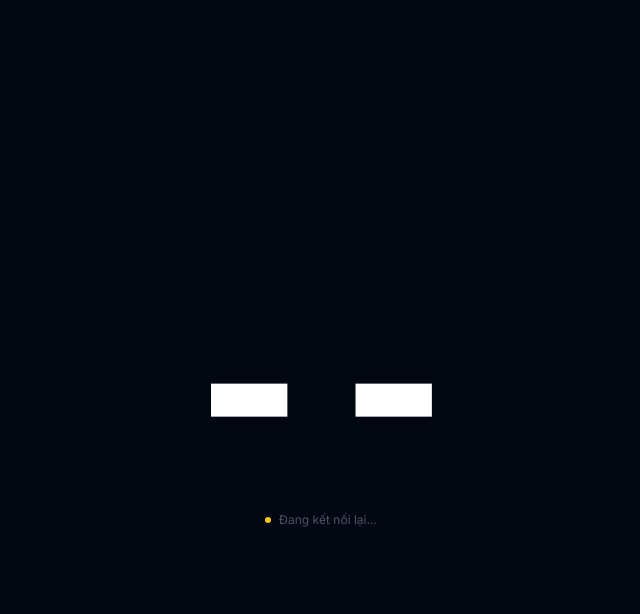
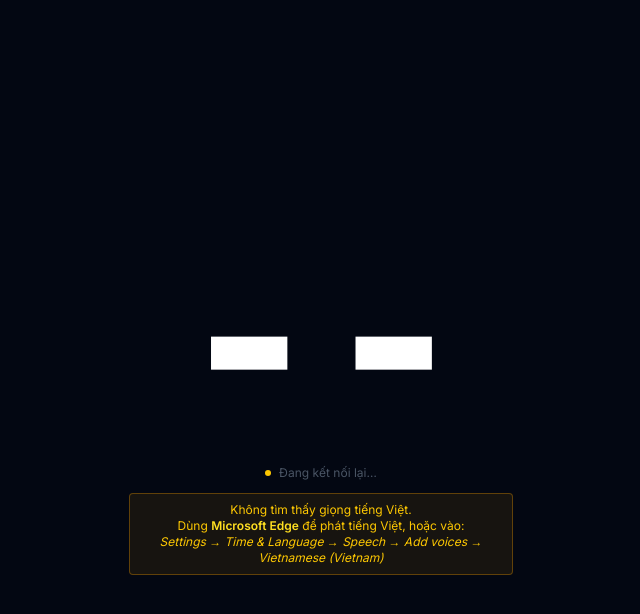
Before and after one commit to mncuchiinhuttt/GoiSoKhamBenh, a SvelteKit app: page /display in a window 1280 px wide. Both pictures are taken after a click on the button "Bật loa". Shown: the top 614 px of the page, without its empty margins (319-959 px from the left). Built offline with nearby package versions, Linux system fonts and the light colour scheme; no server answers.

Commit message:
Add Vietnamese TTS voice support and warning for missing voice

```diff
--- a/src/routes/display/+page.svelte
+++ b/src/routes/display/+page.svelte
@@ -18,6 +18,8 @@
 
 	// Cached Vietnamese voice — loaded after voiceschanged fires (async on Chrome)
 	let viVoice: SpeechSynthesisVoice | null = null;
+	// True once a Vietnamese voice is confirmed available — drives the warning banner
+	let voiceReady = $state(false);
 
 	// Pending speech timeout ID — cleared before each new call to prevent
 	// double-queuing when two CALLED messages arrive within the debounce window.
@@ -28,7 +30,9 @@
 		viVoice =
 			voices.find((v) => v.lang === 'vi-VN') ??
 			voices.find((v) => v.lang.startsWith('vi')) ??
+			voices.find((v) => v.name.toLowerCase().includes('vietnamese')) ??
 			null;
+		voiceReady = viVoice !== null;
 	}
 
 	onMount(() => {
@@ -51,6 +55,21 @@
 		audioEnabled = true;
 	}
 
+	// Convert 1–99 to Vietnamese words so TTS reads naturally and slowly.
+	// Reading "hai mươi mốt" is inherently slower + clearer than reading "21".
+	function numberToVietnamese(n: number): string {
+		const units = ['không', 'một', 'hai', 'ba', 'bốn', 'năm', 'sáu', 'bảy', 'tám', 'chín'];
+		if (n <= 9) return units[n];
+		if (n === 10) return 'mười';
+		const tens = Math.floor(n / 10);
+		const unit = n % 10;
+		const tensWord = tens === 1 ? 'mười' : `${units[tens]} mươi`;
+		if (unit === 0) return tensWord;
+		if (unit === 1 && tens > 1) return `${tensWord} mốt`;
+		if (unit === 5 && tens >= 1) return `${tensWord} lăm`;
+		return `${tensWord} ${units[unit]}`;
+	}
+
 	function announce(called: CalledMessage): void {
 		// Cancel any pending debounce timeout — prevents double-queuing when
 		// two calls arrive within the debounce window.
@@ -64,12 +83,16 @@
 		// cancel(). The extra margin also absorbs rapid back-to-back calls.
 		speechTimer = setTimeout(() => {
 			speechTimer = null;
-			const utterance = new SpeechSynthesisUtterance(`Mời số ${called.display}`);
+			const spokenNumber = numberToVietnamese(called.number);
+			// Repeat twice — standard clinic practice; also works around Windows SAPI
+			// ignoring the rate property by making the announcement naturally longer.
+			// The period between repetitions forces a pause on all SAPI voices.
+			const utterance = new SpeechSynthesisUtterance(
+				`Mời, số, ${spokenNumber}. Mời, số, ${spokenNumber}.`
+			);
 			utterance.lang = 'vi-VN';
-			// Explicitly set the voice if we found one — avoids picking the wrong
-			// default voice and getting garbled pronunciation.
 			if (viVoice) utterance.voice = viVoice;
-			utterance.rate = 0.85;
+			utterance.rate = 0.5;
 			utterance.pitch = 1.0;
 			utterance.volume = 1.0;
 			// Chrome bug: after ~15s of silence the synthesizer silently pauses.
@@ -143,6 +166,19 @@
 			{ws.status === 'connected' ? 'Đang kết nối' : 'Đang kết nối lại…'}
 		</span>
 	</div>
+
+	<!-- Warning: no Vietnamese TTS voice found -->
+	{#if audioEnabled && !voiceReady}
+		<div
+			class="mt-3 max-w-sm rounded border border-yellow-600/40 bg-yellow-600/10 px-4 py-2
+				   text-center text-xs text-yellow-400"
+		>
+			Không tìm thấy giọng tiếng Việt.<br />
+			Dùng <strong class="font-semibold text-yellow-300">Microsoft Edge</strong> để phát tiếng Việt,
+			hoặc vào:<br />
+			<em>Settings → Time &amp; Language → Speech → Add voices → Vietnamese (Vietnam)</em>
+		</div>
+	{/if}
 </div>
 
 <style>
```
